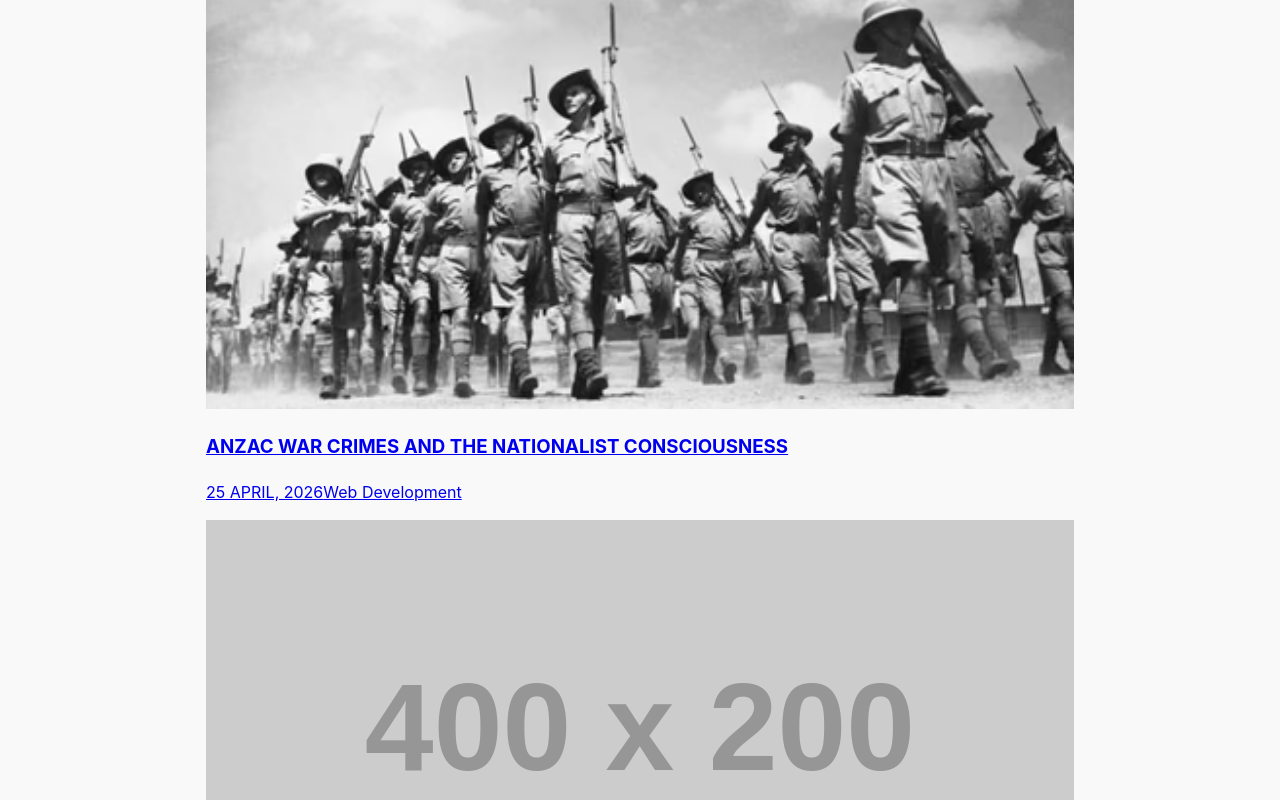
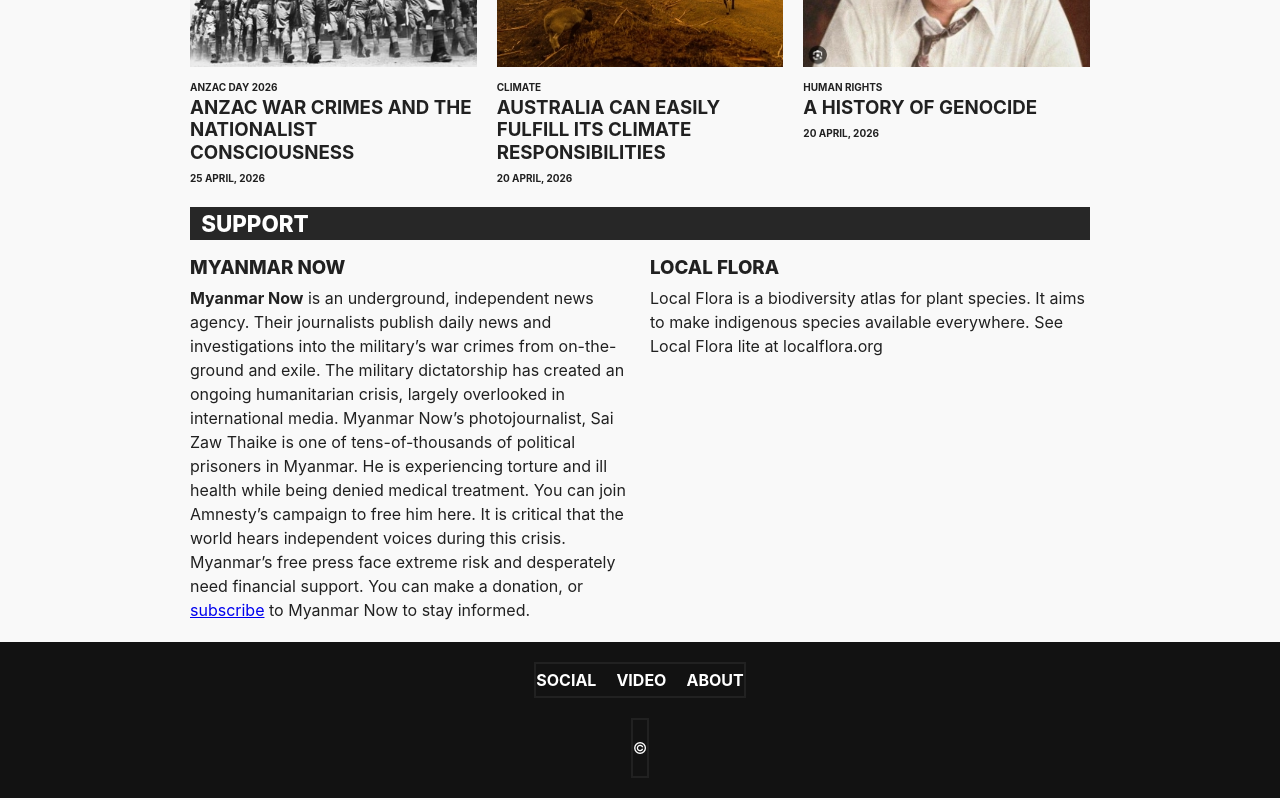
Before and after one commit to tomrbaldwin/website, a React (Vite) app in the folder website/: page / in a window 1280 px wide. Shown: the part 240-1040 px from the top of the page. Built offline with nearby package versions, Linux system fonts and the light colour scheme.

Commit message:
ui update

```diff
--- a/website/src/App.css
+++ b/website/src/App.css
@@ -7,9 +7,8 @@
 .main-content {
   flex-grow: 1;
   width: 100%;
-  max-width: 900px; /* Or your preferred max-width */
+  max-width: 900px;
   margin: 0 auto;
-  padding: 1rem;
 }
 
 .article-grid {
--- a/website/src/components/article-card/ArticleCard.tsx
+++ b/website/src/components/article-card/ArticleCard.tsx
@@ -21,11 +21,9 @@ const ArticleCard: React.FC<ArticleCardProps> = ({
       <article className="article-card">
         <img src={imageUrl} alt={title} className="article-card-image" />
         <div className="article-card-content">
+          <span className="article-card-category">{category}</span>
           <h3 className="article-card-title">{title}</h3>
-          <div className="article-card-meta">
-            <span className="article-card-date">{date}</span>
-            <span className="article-card-category">{category}</span>
-          </div>
+          <span className="article-card-date">{date}</span>
         </div>
       </article>
     </a>
--- a/website/src/components/article-card/article-card.css
+++ b/website/src/components/article-card/article-card.css
@@ -1,4 +1,25 @@
+.article-card-link {
+  text-decoration: none;
+  color: inherit;
+}
+
 .article-card-image {
   width: 100%;
-  height: auto;
+  height: 200px;
+  object-fit: cover;
 }
+
+.article-card-category,
+.article-card-date {
+  font-size: 10px;
+  font-weight: bold;
+  text-decoration: none;
+  margin: 0;
+  line-height: 1;
+}
+
+.article-card-title {
+  font-weight: bold;
+  margin: 0;
+  line-height: 1.2;
+}
--- a/website/src/components/article-section/ArticleSection.tsx
+++ b/website/src/components/article-section/ArticleSection.tsx
@@ -2,21 +2,29 @@ import ArticleCard from "../article-card/ArticleCard";
 import "./article-section.css";
 import SectionHeading from "../section-heading/SectionHeading";
 import anzacImage from "../../assets/anzac-image.avif";
+import climateImg from "../../assets/climateimg.webp";
+import lemkin from "../../assets/lemkin.webp";
 
 const articles = [
   {
     title: "ANZAC WAR CRIMES AND THE NATIONALIST CONSCIOUSNESS",
     imageUrl: anzacImage,
     date: "25 APRIL, 2026",
-    category: "Web Development",
+    category: "ANZAC DAY 2026",
     link: "/articles/responsive-portfolio",
   },
   {
-    title: "Sustainable Web Design Principles",
-    imageUrl:
-      "https://via.placeholder.com/400x200/008000/FFFFFF?text=Sustainability",
+    title: "AUSTRALIA CAN EASILY FULFILL ITS CLIMATE RESPONSIBILITIES",
+    imageUrl: climateImg,
     date: "20 APRIL, 2026",
-    category: "Sustainability",
+    category: "CLIMATE",
+    link: "/articles/sustainable-web-design",
+  },
+  {
+    title: "A HISTORY OF GENOCIDE",
+    imageUrl: lemkin,
+    date: "20 APRIL, 2026",
+    category: "HUMAN RIGHTS",
     link: "/articles/sustainable-web-design",
   },
 ];
--- a/website/src/components/article-section/article-section.css
+++ b/website/src/components/article-section/article-section.css
@@ -0,0 +1,11 @@
+.article-grid {
+  display: grid;
+  grid-template-columns: repeat(3, 1fr);
+  gap: 20px;
+}
+
+@media (max-width: 768px) {
+  .article-grid {
+    grid-template-columns: 1fr;
+  }
+}
--- a/website/src/components/footer/Footer.tsx
+++ b/website/src/components/footer/Footer.tsx
@@ -2,9 +2,14 @@ import "./footer.css";
 const Footer = () => {
   return (
     <footer className="footer">
-      <p>Social</p>
-      <p>Video</p>
-      <p>About</p>
+      <div className="footer-links">
+        <p>SOCIAL</p>
+        <p>VIDEO</p>
+        <p>ABOUT</p>
+      </div>
+      <div className="copyright">
+        <p>&copy;</p>
+      </div>
     </footer>
   );
 };
--- a/website/src/components/footer/footer.css
+++ b/website/src/components/footer/footer.css
@@ -1,10 +1,28 @@
 footer {
-  background-color: #292929;
+  background-color: #121212;
   color: #ffffff;
-  text-transform: uppercase;
-  margin: 0;
+  margin: 20px 0 0 0;
   display: flex;
+  flex-direction: column;
   justify-content: center;
   align-items: center;
   gap: 20px;
+  padding: 20px;
 }
+.footer-links {
+  display: flex;
+  gap: 20px;
+  font-weight: bold;
+  margin: 0;
+  padding: 0;
+  align-items: center;
+  line-height: 0;
+  border: solid var(--text-color) 2px;
+}
+.copyright {
+  display: flex;
+  border: solid var(--text-color) 2px;
+  margin: 0;
+  padding: 0;
+  align-items: center;
+}
--- a/website/src/components/header/Header.css
+++ b/website/src/components/header/Header.css
@@ -1,9 +1,9 @@
 .header {
-  background-color: #292929;
+  background-color: #121212;
   color: #ffffff;
   text-transform: uppercase;
   margin: 0;
-  padding: 0 1rem;
+  padding: 0;
 }
 
 .header-contents {
--- a/website/src/components/section-heading/section-heading.css
+++ b/website/src/components/section-heading/section-heading.css
@@ -1,5 +1,6 @@
 .section-heading {
-  font-size: 1.5rem;
+  font-size: 1.4rem;
+  font-weight: 800;
   padding: 0 0.5em;
   background-color: var(--background-color-dark);
   color: var(--text-color-dark);
--- a/website/src/components/support-section/SupportSection.tsx
+++ b/website/src/components/support-section/SupportSection.tsx
@@ -5,22 +5,12 @@ const supportItems = [
   {
     title: "MYANMAR NOW",
     description:
-      "Myanmar Now is an underground, independent news agency from Myanmar. Their journalists publish daily news and investigations into the military’s war crimes from on-the-ground and exile. The military dictatorship has caused a humanitarian crisis, largely overlooked in international media. Myanmar Now’s photojournalist, Sai Zaw Thaike is one of tens-of-thousands of political prisoners in Myanmar. He is experiencing torture and ill health while being denied medical treatment. You can join Amnesty International’s campaign to free him here. It is critical that the world hears independent voices during this crisis. Myanmar’s free press work in extreme risk and desperately need support. Please make a donation, or subscribe to Myanmar Now to stay informed.",
+      "<span style='font-weight: bold;'>Myanmar Now</span> is an underground, independent news agency. Their journalists publish daily news and investigations into the military’s war crimes from on-the-ground and exile. The military dictatorship has created an ongoing humanitarian crisis, largely overlooked in international media. Myanmar Now’s photojournalist, Sai Zaw Thaike is one of tens-of-thousands of political prisoners in Myanmar. He is experiencing torture and ill health while being denied medical treatment. You can join Amnesty’s campaign to free him here. It is critical that the world hears independent voices during this crisis. Myanmar’s free press face extreme risk and desperately need financial support. You can make a donation, or <a href='https://myanmar-now.org/en/subscribe/' target='_blank'>subscribe</a> to Myanmar Now to stay informed.",
   },
   {
-    title: "Community Forum",
+    title: "LOCAL FLORA",
     description:
-      "Join our community forum to discuss topics, share ideas, and get help from other users.",
-  },
-  {
-    title: "Documentation",
-    description:
-      "Browse our comprehensive documentation and guides to find answers and learn more.",
-  },
-  {
-    title: "Live Chat",
-    description:
-      "Chat with our support team in real-time for immediate assistance and quick answers.",
+      "Local Flora is a biodiversity atlas for plant species. It aims to make indigenous species available everywhere. See Local Flora lite at localflora.org",
   },
 ];
 
@@ -32,7 +22,10 @@ const SupportSection = () => {
         {supportItems.map((item) => (
           <div key={item.title} className="support-card">
             <h3 className="support-card-title">{item.title}</h3>
-            <p className="support-card-description">{item.description}</p>
+            <p
+              className="support-card-description"
+              dangerouslySetInnerHTML={{ __html: item.description }}
+            ></p>
           </div>
         ))}
       </div>
--- a/website/src/components/support-section/support-section.css
+++ b/website/src/components/support-section/support-section.css
@@ -1,38 +1,28 @@
-.support-section {
-  /* padding: 2rem 1rem; */
-}
+/* .support-section {
+  display: flex;
+  flex-direction: column;
+  gap: 20px;
+} */
 
 .support-grid {
   display: grid;
   grid-template-columns: repeat(auto-fit, minmax(280px, 1fr));
-  gap: 2rem;
-  margin-top: 2rem;
+  gap: 20px;
 }
 
 .support-card {
-  padding: 1rem;
-  border: 1px solid #e0e0e0;
-  border-radius: 8px;
-  background-color: #f9f9f9;
-  transition: all 0.3s ease;
-}
-
-.support-card:hover {
-  box-shadow: 0 4px 8px rgba(0, 0, 0, 0.1);
-  border-color: #d0d0d0;
-  transform: translateY(-2px);
+  color: var(--text-color);
 }
 
 .support-card-title {
-  margin: 0 0 1rem 0;
-  font-size: 1.25rem;
-  font-weight: 600;
-  color: #333;
+  font-weight: 800;
+  color: var(--text-color);
+  margin: 0;
+  line-height: 1;
+  padding: 0 0 8px 0;
 }
 
 .support-card-description {
+  color: var(--text-color);
   margin: 0;
-  color: #666;
-  line-height: 1.6;
-  font-size: 0.95rem;
 }
--- a/website/src/index.css
+++ b/website/src/index.css
@@ -29,11 +29,11 @@
 /* Dark Theme */
 @media (prefers-color-scheme: dark) {
   :root {
-    --background-color: #343434;
-    --text-color: #ffffff;
+    --background-color: #1a1a1a;
+    --text-color: #e7e7e7;
     --border-color: #3a3a3a;
-    --background-color-dark: #f2f2f2;
-    --text-color-dark: #272727;
+    --background-color-dark: #e7e7e7;
+    --text-color-dark: #1a1a1a;
   }
 }
 
```
Also changed, not shown: website/src/assets/climateimg.webp (added), website/src/assets/lemkin.webp (added).
